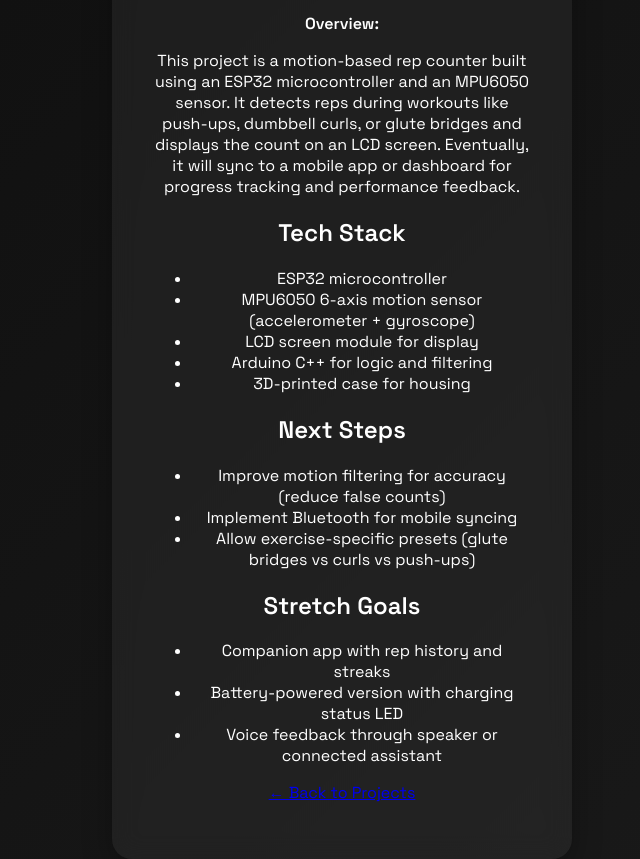
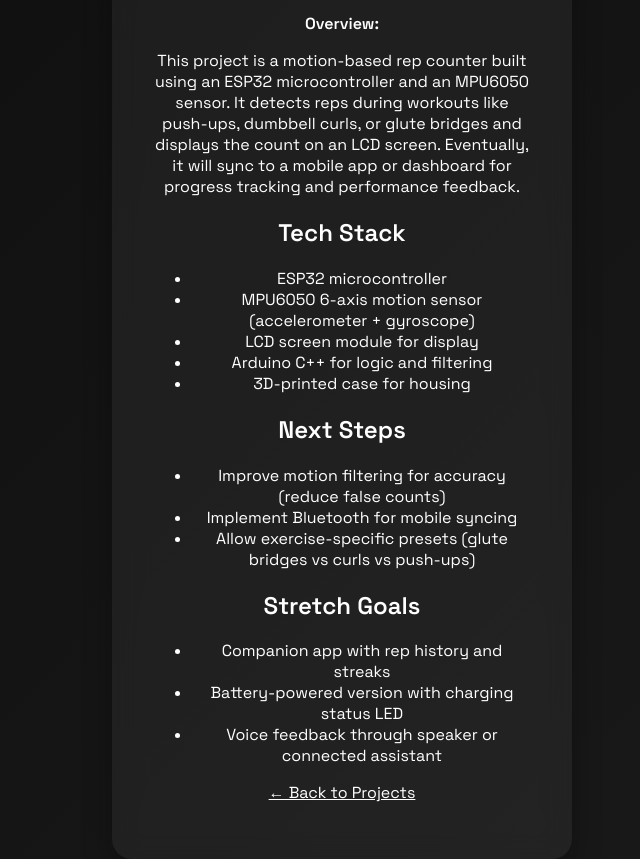
Before and after one commit to jaylinthomas01/romeocard, a plain HTML site: page repcounter.html in a window 1280 px wide. Shown: the part 116-975 px from the top of the page, without its empty margins (298-938 px from the left). Drawn offline with Linux system fonts and the light colour scheme.

Commit message:
Update repcounter.html

```diff
--- a/repcounter.html
+++ b/repcounter.html
@@ -6,6 +6,18 @@
   <title>Rep Counter • Jaylin Thomas</title>
   <link rel="stylesheet" href="https://fonts.googleapis.com/css2?family=Space+Grotesk:wght@400;600&display=swap">
   <link rel="stylesheet" href="style.css">
+<style>
+  a {
+    color: #ffffff;
+    text-decoration: underline;
+  }
+  a:visited {
+    color: #cccccc;
+  }
+  a:hover {
+    color: #00ffd5;
+  }
+</style>
 </head>
 <body>
   <div class="container">
```
